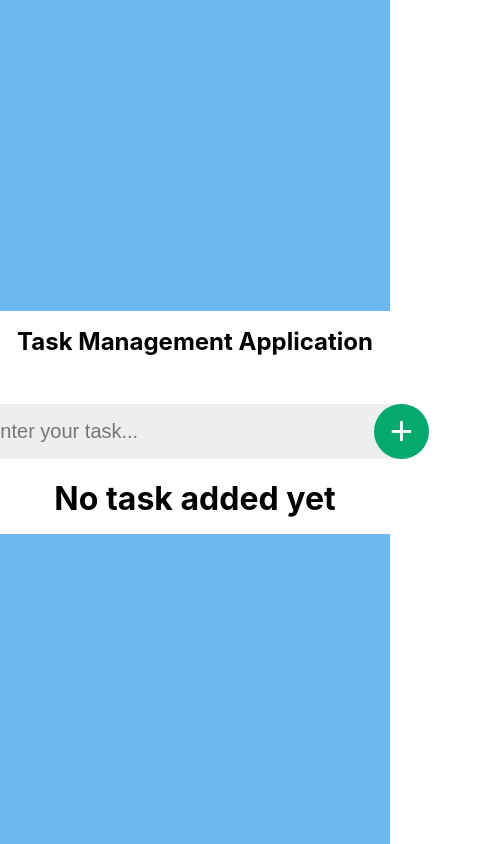
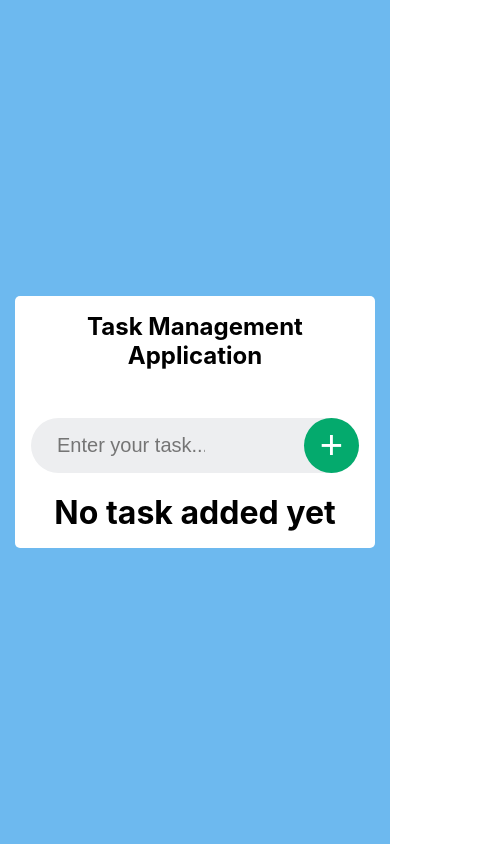
Before and after one commit to Rahulfordev/Task-Management-Application-useReducer, a React (Vite) app: page / in a window 390 px wide. Shown: the whole page, 477 px wide, since content can reach past the window. Built offline with nearby package versions, Linux system fonts and the light colour scheme.

Commit message:
mobile responsive added

```diff
--- a/src/App.css
+++ b/src/App.css
@@ -33,3 +33,9 @@ button {
 li {
   list-style: none;
 }
+
+@media screen and (max-width: 600px) {
+  .task-application {
+    width: 360px;
+  }
+}
```
